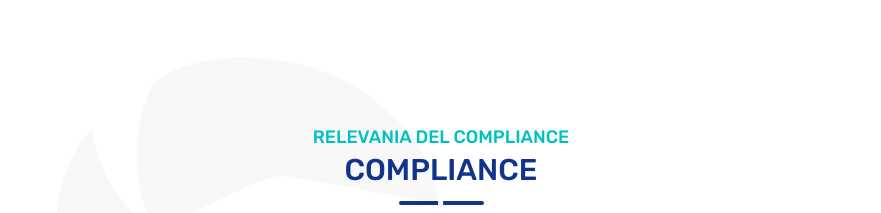
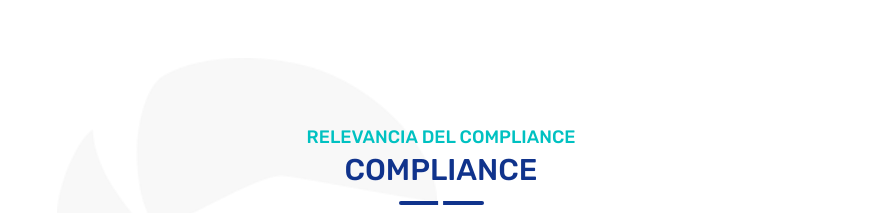
Before and after one commit to lalipognante/onestalanding-next, a Next.js app in the folder next-app/: page / in a window 1280 px wide. Shown: the part 2240-2453 px from the top of the page, without its empty margins (199-1080 px from the left). Built offline with nearby package versions, Linux system fonts and the light colour scheme.

Commit message:
Update Details.jsx

```diff
--- a/next-app/sections/Details.jsx
+++ b/next-app/sections/Details.jsx
@@ -17,7 +17,7 @@ export const Details = () => {
                   src="/manosLogo2.png"
                 />
               </div>
-              <h4 className='title details'>RELEVANIA DEL COMPLIANCE</h4>
+              <h4 className='title details'>RELEVANCIA DEL COMPLIANCE</h4>
               <h1 className='subtitle blue details' >COMPLIANCE</h1>
               <Bar />
               <p className='text details'>
```
